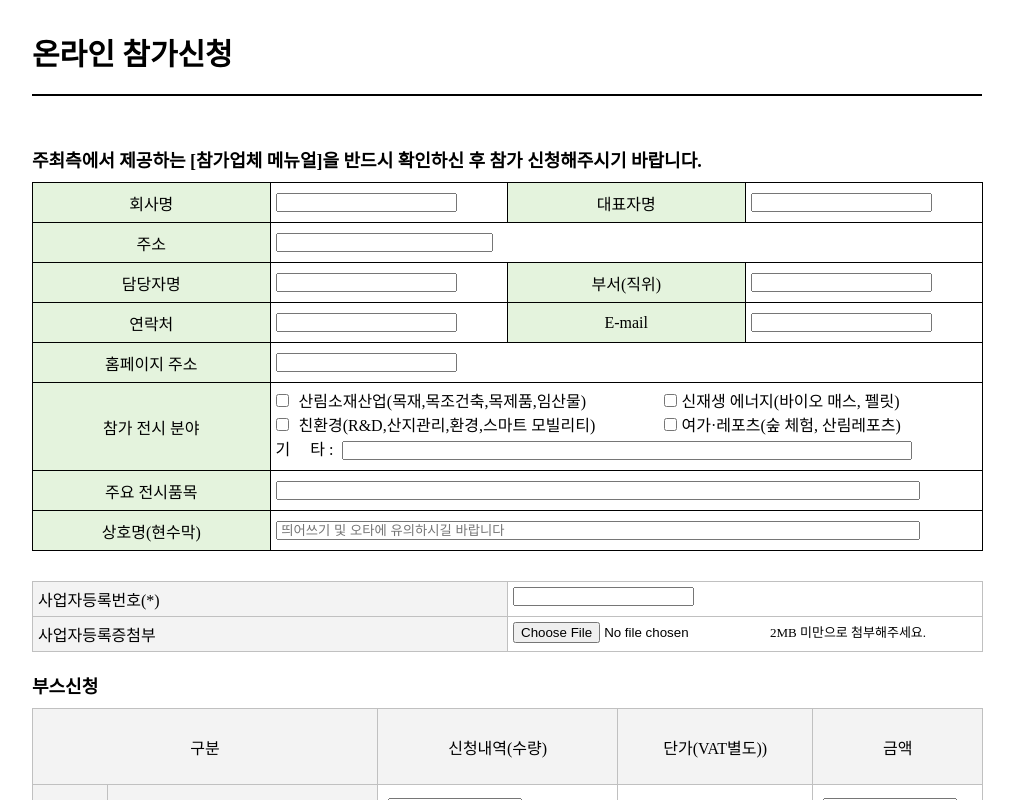
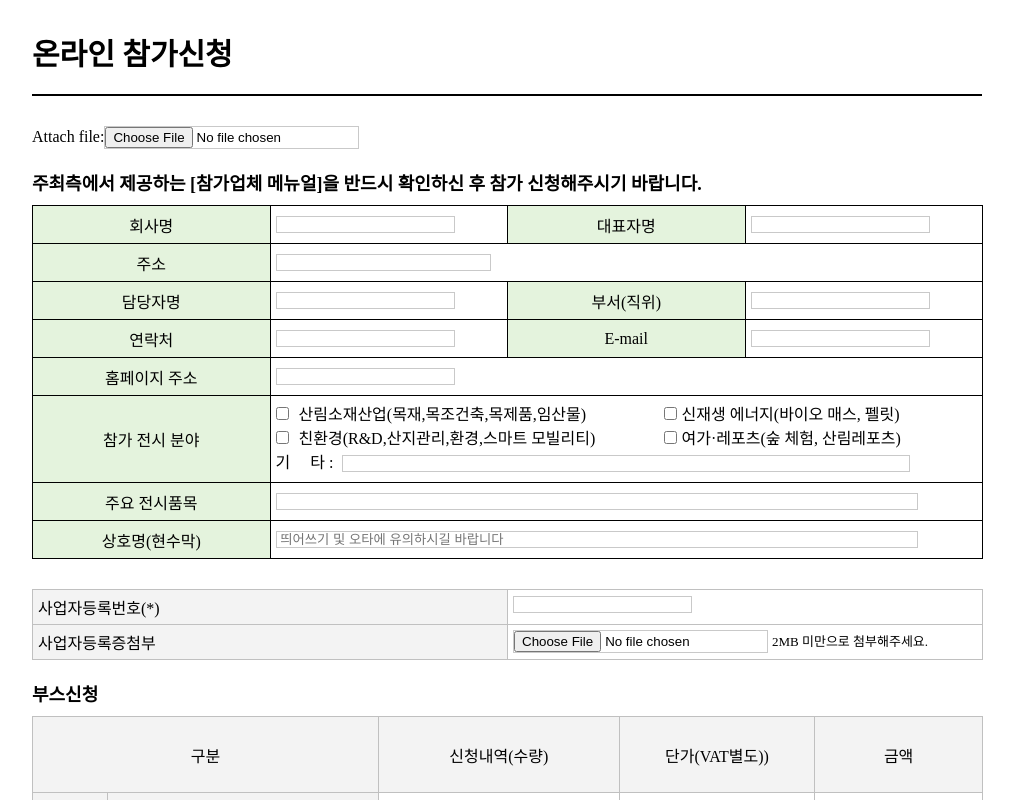
Before and after one commit to kkyoungwoo/form-dat, a React (Create React App) app: page /form in a window 1280 px wide. Shown: the top 800 px of the page, without its empty margins (133-1147 px from the left). Built offline with nearby package versions, Linux system fonts and the light colour scheme.

Commit message:
input_file_setting_ing..

```diff
--- a/src/components/content/Form.jsx
+++ b/src/components/content/Form.jsx
@@ -115,22 +115,24 @@ function Form(props) {
     function sendEmail(e) {
         e.preventDefault();
 
-        emailjs.sendForm('service_spdcidi', 'template_zau8w0f', e.target, 'user_YOvzVUT3C3OBySLzLPves')
+        emailjs.sendForm('service_kjop294', 'template_9srge3e', e.target, 'user_wjFKBm1HwlcURiZKvOyRr')
           .then((result) => {
               console.log(result.text);
           }, (error) => {
               console.log(error.text);
           });
+          console.log()
       }
-
     return (
         <div className="form_wrap contact-form">
-            <form className="contact-form" onSubmit={sendEmail}>
+            <form enctype="multipart/form-data" method="post" className="contact-form" onSubmit={sendEmail}>
                 <input className="displaynone" type="hidden" name="contact_number" />
                 <label className="displaynone">Name</label>
                 <input className="displaynone" type="text" name="user_name" />
                 <label className="displaynone" >Email</label>
                 <input className="displaynone" type="email" name="user_email" />
+                <label for="my_file" >Attach file:</label>
+                <input type="file" id="my_file"name="my_file" accept=".jpg, .png, .jpeg"/>
                 <label className="displaynone" >Message</label>
                 <textarea className="displaynone" name="message" readOnly value={
                     " 회사명 :"+company+
--- a/src/components/observe/Observe_group.jsx
+++ b/src/components/observe/Observe_group.jsx
@@ -17,7 +17,7 @@ function Observe_group(props) {
     function handleClick() {
         agreeBtn ? agreeBtnClick() : alert('개인정보 취급방침에 동의해주세요')
       }
-
+    const [agreeBtn,setAgreeBtn] = useState(false)
 
 
     //단체명
@@ -45,23 +45,25 @@ function Observe_group(props) {
 
     useEffect(() => {props.setIsMe(false)})
 
-    const [agreeBtn,setAgreeBtn] = useState(false)
     const [pathLink,setPathLink] = useState("/")
     const [failurePath,setFailurePath] = useState("/")
 
     const BtnClick = useCallback(()=>{
         setAgreeBtn(!agreeBtn)
-    })
+    },[agreeBtn])
 
         function sendEmail(e) {
+        if(agreeBtn === true){
             e.preventDefault();
-            if(agreeBtn === true){
-            emailjs.sendForm('service_spdcidi', 'template_zau8w0f', e.target, 'user_YOvzVUT3C3OBySLzLPves')
+
+         emailjs.sendForm('service_kjop294', 'template_9srge3e', e.target, 'user_wjFKBm1HwlcURiZKvOyRr')
           .then((result) => {
               console.log(result.text);
           }, (error) => {
               console.log(error.text);
           });
+        }else{
+          e.preventDefault();
         }
       }
 
@@ -114,6 +116,8 @@ function Observe_group(props) {
       setLocation(fullAddress);
       setFullLookAddress(fullAddress)
     };
+
+
 
     return (
         <div>
@@ -213,7 +217,7 @@ function Observe_group(props) {
 
                     <div className="Privacy_form Privacy_list title_color">참관객명단</div>
                     <div className="Privacy_form Privacy_list_text">
-                        <input type="file"/>
+                        <input type="file"  name="my_file"/>
                     </div>
                     <div className="Privacy_form Privacy_day title_color">참관예정일자</div>
                     <div className="Privacy_form Privacy_day_box">
@@ -231,6 +235,7 @@ function Observe_group(props) {
                 </a>
             </button>
         </form>
+
         </div>
     )
 }
--- a/src/components/observe/Observe_individual.css
+++ b/src/components/observe/Observe_individual.css
@@ -1,5 +1,9 @@
 .individual_componets {
   width: 950px;
+}
+
+.individual_componets input {
+  border: 1px solid #c9c9c9;
 }
 
 .individual_componets .kakaomap.none {
@@ -86,7 +90,6 @@
   -webkit-box-align: center;
       -ms-flex-align: center;
           align-items: center;
-  height: 100%;
   background: white;
 }
 
--- a/src/components/observe/Observe_individual.jsx
+++ b/src/components/observe/Observe_individual.jsx
@@ -10,6 +10,7 @@ import '../common/kakao.css'
 function Observe_individual(props) {
 
     useEffect(() => {props.setIsMe(false)})
+    const [agreeBtn,setAgreeBtn] = useState(false)
 
     const history = useHistory();
 
@@ -23,9 +24,8 @@ function Observe_individual(props) {
 
     const BtnClick = useCallback(()=>{
         setAgreeBtn(!agreeBtn)
-    })
+    },[agreeBtn])
 
-    const [agreeBtn,setAgreeBtn] = useState(false)
     //이름
     const [name,setName] = useState("")
     //휴대폰
@@ -130,14 +130,18 @@ function Observe_individual(props) {
 
 
     function sendEmail(e) {
-        e.preventDefault();
+        if(agreeBtn === true){
+            e.preventDefault();
 
-        emailjs.sendForm('service_spdcidi', 'template_zau8w0f', e.target, 'user_YOvzVUT3C3OBySLzLPves')
+        emailjs.sendForm('service_kjop294', 'template_9srge3e', e.target, 'user_wjFKBm1HwlcURiZKvOyRr')
           .then((result) => {
               console.log(result.text);
           }, (error) => {
               console.log(error.text);
           });
+        }else{
+          e.preventDefault();
+        }
       }
 
     const [isMeA,setIsMeA] = useState(true)
--- a/src/components/observe/Observe_individual.scss
+++ b/src/components/observe/Observe_individual.scss
@@ -1,5 +1,9 @@
 .individual_componets{
     width: 950px;
+
+    input{
+        border: 1px solid #c9c9c9;
+    }
 
     .kakaomap.none{
         display:none;
@@ -61,7 +65,6 @@
             &>:last-child {
                 display: flex;
                 align-items: center;
-                height: 100%;
                 background: white;
             }
 
--- a/src/components/observe/observe.css
+++ b/src/components/observe/observe.css
@@ -13,6 +13,10 @@
       -ms-flex-align: center;
           align-items: center;
   margin: 10px 0 10px;
+}
+
+input {
+  border: 1px solid #c9c9c9;
 }
 
 .privacy_wrap {
--- a/src/components/observe/observe.scss
+++ b/src/components/observe/observe.scss
@@ -7,6 +7,10 @@
     justify-content: flex-end;
     align-items: center;
     margin: 10px 0 10px;
+}
+
+input {
+    border: 1px solid #c9c9c9;
 }
 
 .privacy_wrap{
```
Also changed, not shown: src/components/Emaljs.jsx (added), 2 other files (tests, documents, lock files or other folders). Lines whose indentation alone changed are shown as unchanged.
